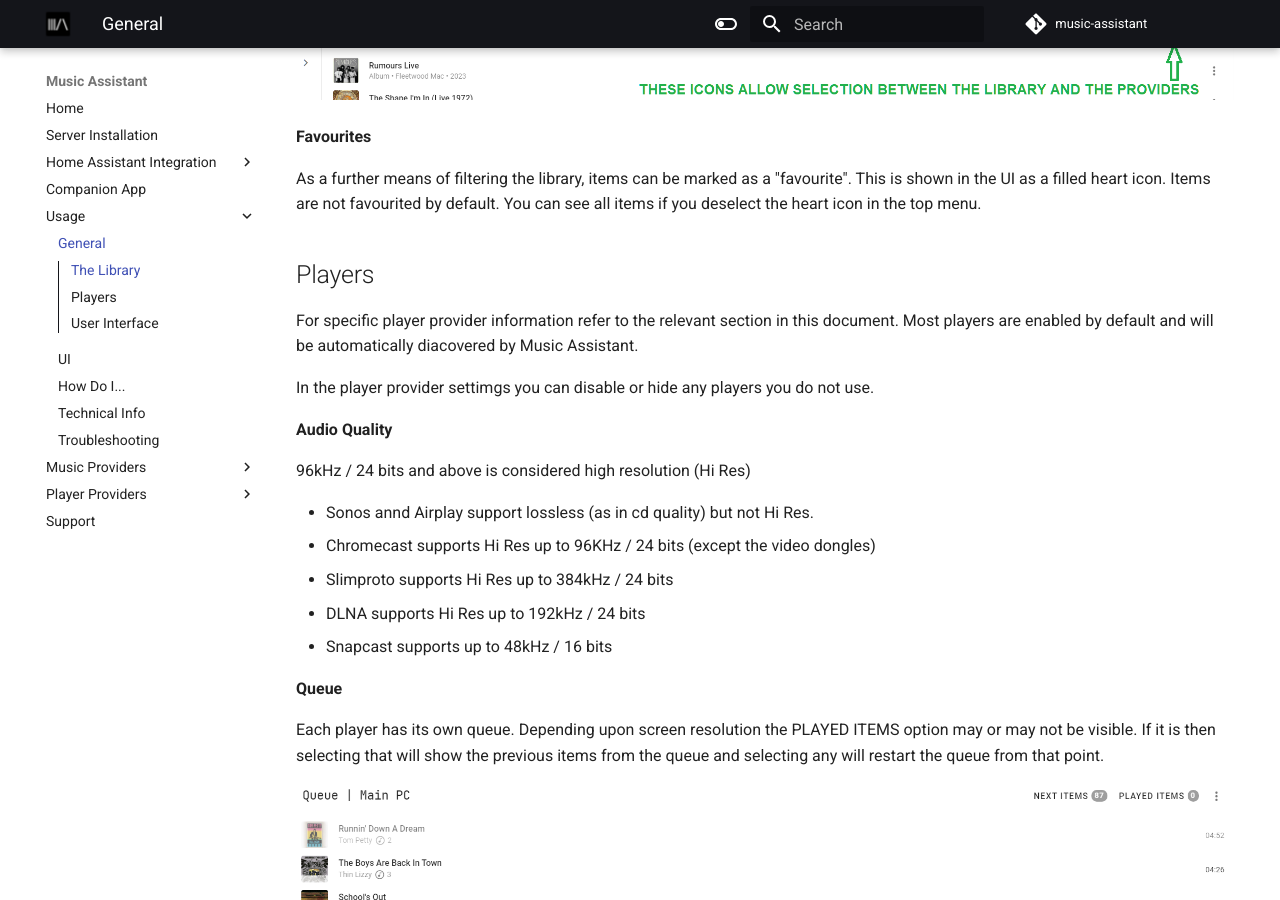
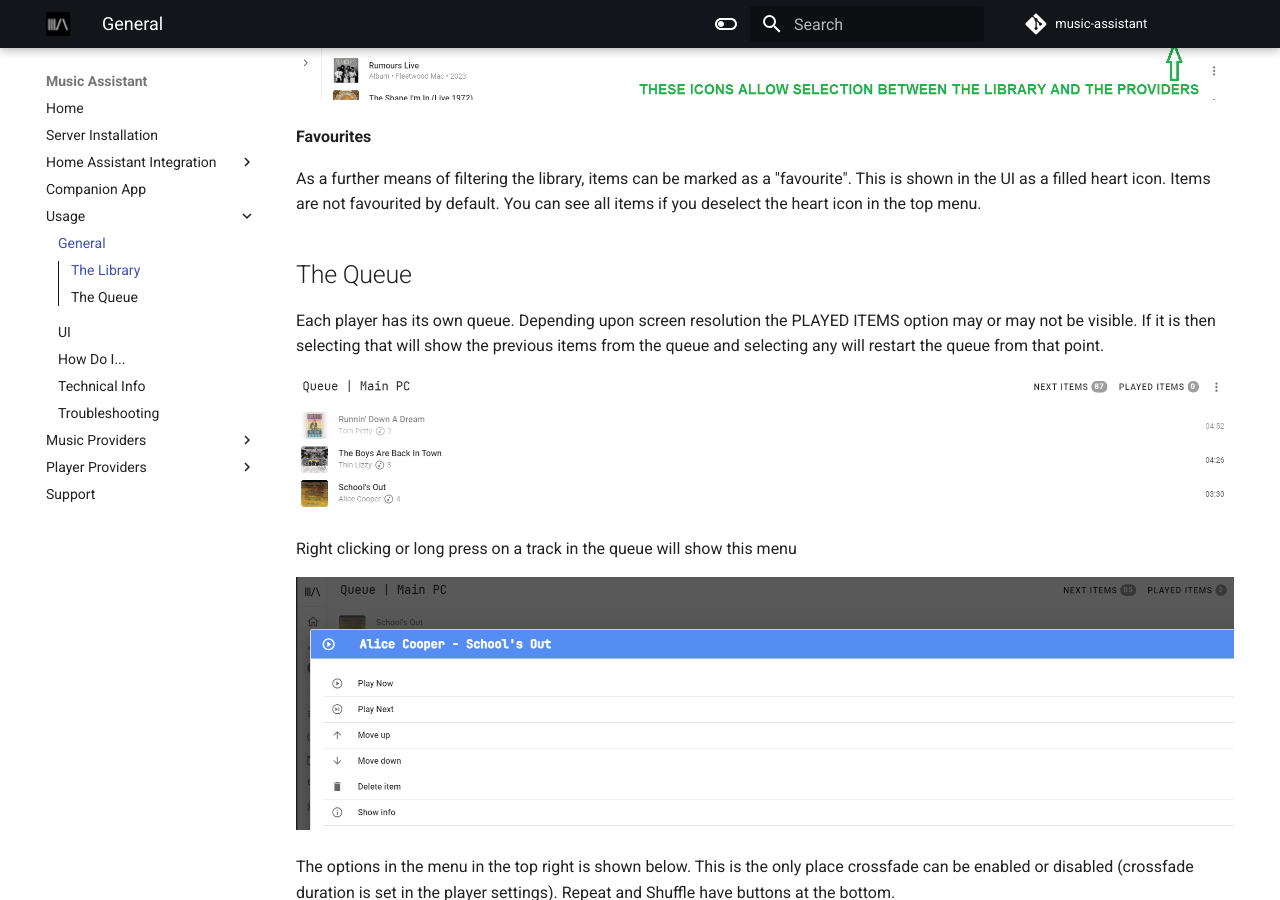
Before and after one commit to pwbriggs/music-assistant.github.io, an MkDocs documentation site: the page built from docs/usage.md, in a window 1280 px wide and 900 px high, scrolled down 752 px. Built offline with MkDocs 1.6.1 and Material for MkDocs 9.7.7, drawn with Linux system fonts in a browser that asks for light colours; some of the changed text lies outside the part shown.

Commit message:
Move Player Section to landing page. Remove redundant UI link

```diff
--- a/docs/usage.md
+++ b/docs/usage.md
@@ -12,23 +12,7 @@
 
 As a further means of filtering the library, items can be marked as a "favourite". This is shown in the UI as a filled heart icon. Items are not favourited by default. You can see all items if you deselect the heart icon in the top menu.
 
-## Players
-
-For specific player provider information refer to the relevant section in this document. Most players are enabled by default and will be automatically diacovered by Music Assistant.
-
-In the player provider settimgs you can disable or hide any players you do not use.
-
-**Audio Quality**
-
-96kHz / 24 bits and above is considered high resolution (Hi Res)
-
-- Sonos annd Airplay support lossless (as in cd quality) but not Hi Res.
-- Chromecast supports Hi Res up to 96KHz / 24 bits (except the video dongles)
-- Slimproto supports Hi Res up to 384kHz / 24 bits
-- DLNA supports Hi Res up to 192kHz / 24 bits
-- Snapcast supports up to 48kHz / 16 bits
-
-**Queue**
+## The Queue
 
 Each player has its own queue. Depending upon screen resolution the PLAYED ITEMS option may or may not be visible. If it is then selecting that will show the previous items from the queue and selecting any will restart the queue from that point.
 
@@ -41,7 +25,3 @@
 The options in the menu in the top right is shown below. This is the only place crossfade can be enabled or disabled (crossfade duration is set in the player settings). Repeat and Shuffle have buttons at the bottom.
 
 ![Preview image](assets/screenshots/queue3.png)
-
-## User Interface
-
-See [here](ui.md)
```
